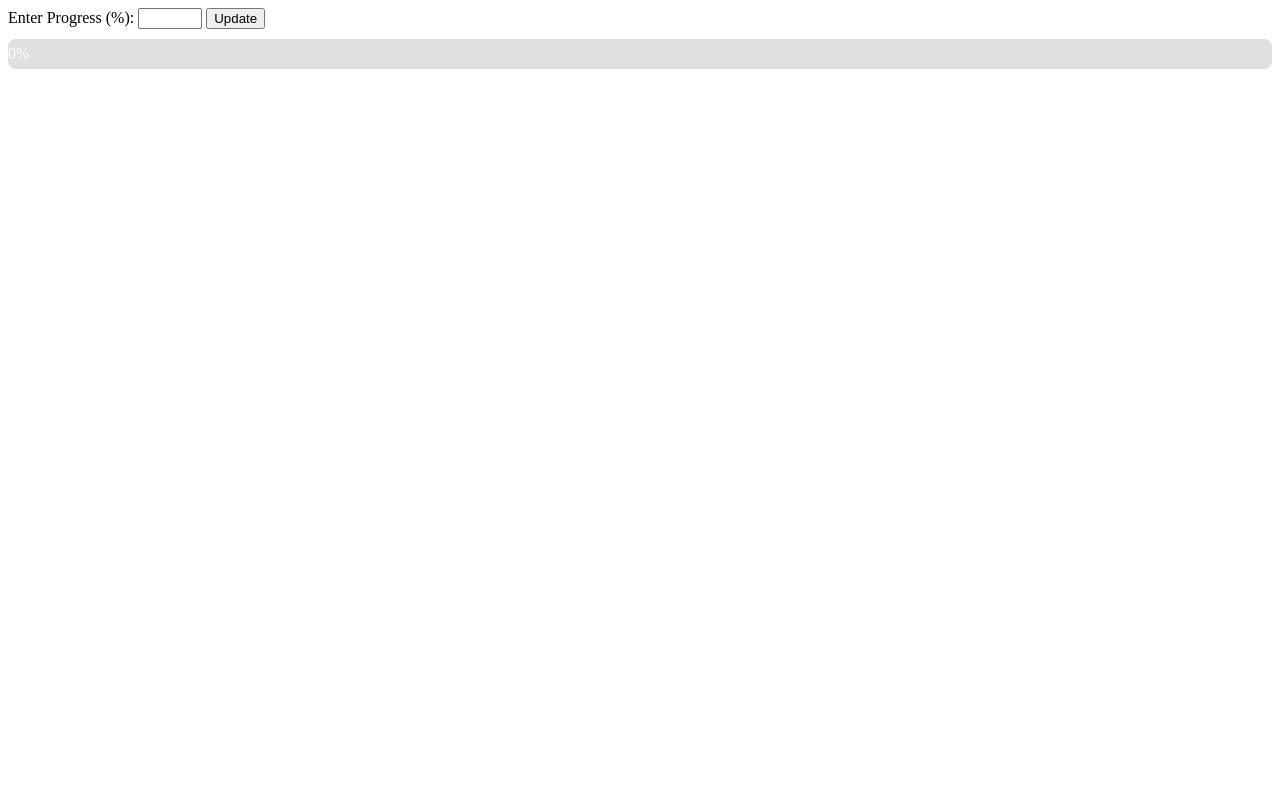
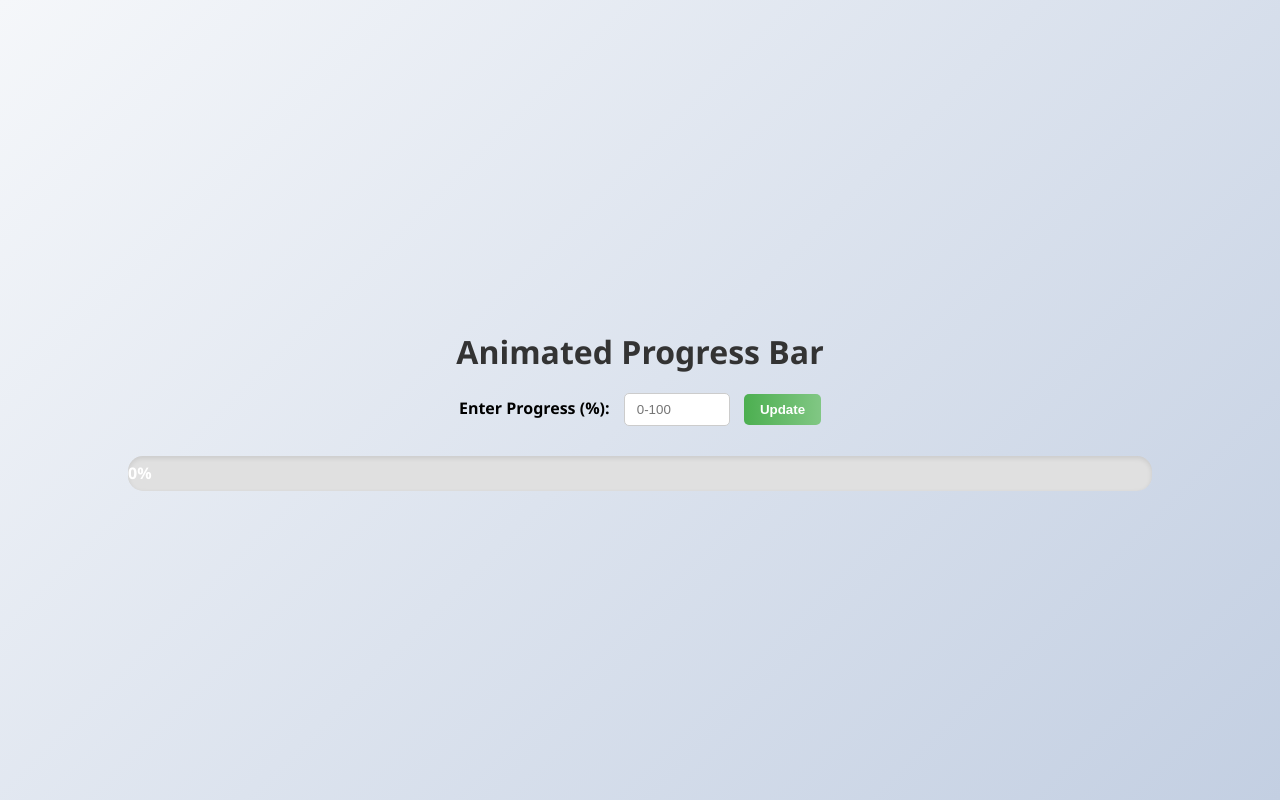
Before and after one commit to ashleshdeshmukh/progressbar.github.io, a plain HTML site: page index.html in a window 1280 px wide. Drawn offline with Linux system fonts and the light colour scheme.

Commit message:
Update index.html

```diff
--- a/index.html
+++ b/index.html
@@ -2,31 +2,92 @@
 <html lang="en">
 <head>
   <meta charset="UTF-8" />
-  <title>Progress Bar</title>
+  <title>Animated Progress Bar</title>
   <style>
+    body {
+      font-family: 'Segoe UI', Tahoma, Geneva, Verdana, sans-serif;
+      display: flex;
+      flex-direction: column;
+      align-items: center;
+      justify-content: center;
+      height: 100vh;
+      background: linear-gradient(135deg, #f5f7fa, #c3cfe2);
+      margin: 0;
+    }
+
+    h1 {
+      color: #333;
+      margin-bottom: 20px;
+    }
+
+    label {
+      font-weight: bold;
+      margin-right: 10px;
+    }
+
+    input[type="number"] {
+      padding: 8px 12px;
+      border-radius: 5px;
+      border: 1px solid #ccc;
+      width: 80px;
+      transition: all 0.3s ease;
+    }
+
+    input[type="number"]:focus {
+      border-color: #4caf50;
+      box-shadow: 0 0 5px rgba(76, 175, 80, 0.5);
+      outline: none;
+    }
+
+    button {
+      padding: 8px 16px;
+      margin-left: 10px;
+      border: none;
+      border-radius: 5px;
+      background: linear-gradient(90deg, #4caf50, #81c784);
+      color: white;
+      font-weight: bold;
+      cursor: pointer;
+      transition: all 0.3s ease;
+    }
+
+    button:hover {
+      background: linear-gradient(90deg, #43a047, #66bb6a);
+      transform: scale(1.05);
+    }
+
     #progressContainer {
-      width: 100%;
+      width: 80%;
       background-color: #e0e0e0;
-      border-radius: 8px;
-      margin-top: 10px;
+      border-radius: 15px;
+      margin-top: 30px;
+      box-shadow: inset 0 2px 5px rgba(0,0,0,0.1);
+      overflow: hidden;
     }
 
     #progressBar {
-      height: 30px;
+      height: 35px;
       width: 0%;
-      background-color: #4caf50;
-      border-radius: 8px;
+      background: linear-gradient(90deg, #4caf50, #66bb6a);
+      border-radius: 15px;
       text-align: center;
       color: white;
-      line-height: 30px;
+      line-height: 35px;
+      font-weight: bold;
+      transition: width 1s ease-in-out, background 0.3s ease;
+      box-shadow: 0 3px 5px rgba(0,0,0,0.2);
     }
   </style>
 </head>
 <body>
 
-  <label for="progressInput">Enter Progress (%):</label>
-  <input type="number" id="progressInput" min="0" max="100">
-  <button onclick="updateProgress()">Update</button>
+  <h1>Animated Progress Bar</h1>
+
+  <div>
+    <label for="progressInput">Enter Progress (%):</label>
+    <input type="number" id="progressInput" min="0" max="100" placeholder="0-100">
+    <button onclick="updateProgress()">Update</button>
+  </div>
 
   <div id="progressContainer">
     <div id="progressBar">0%</div>
```
